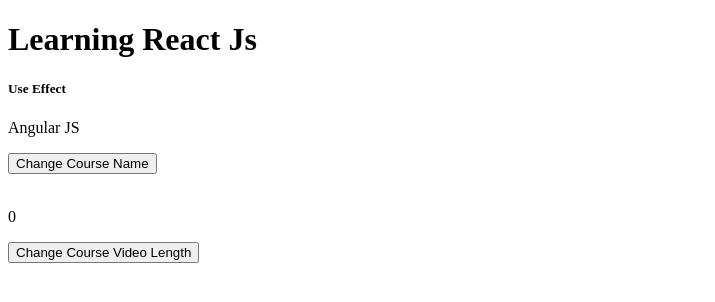
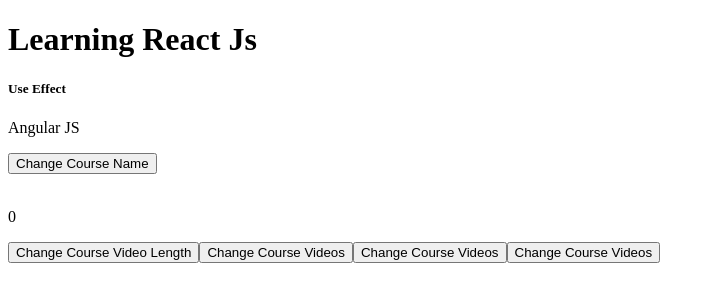
Before and after one commit to dharmapalkarki123/ReactLearning, a React (Vite) app: page / in a window 1280 px wide. Shown: the top 302 px of the page, without its empty margins (0-715 px from the left). Built offline with nearby package versions, Linux system fonts and the light colour scheme.

Commit message:
databinding

```diff
--- a/src/App.tsx
+++ b/src/App.tsx
@@ -1,7 +1,5 @@
 
 import './App.css'
-import DataEventBinding from './component/DataEventBinding'
-import UseState from './component/useHookState'
 import UseEffectEx from './component/useEffectEx'
 
 
--- a/src/component/useEffectEx.tsx
+++ b/src/component/useEffectEx.tsx
@@ -1,20 +1,29 @@
 import {useEffect,useState} from 'react';
 
-function useEffectEx(){
-
+function UseEffectEx(){
 
  const [courseName,setCourseName]=useState("Angular JS");
  const [courseVideoLength,setCourseVideoLength]=useState<number>(0);
 
   useEffect(()=>{
-
     console.log("Plain UseEffect");
-  });
+  }, []);
 
   useEffect(()=>{
     alert("UseEffect with dependency array");
     console.log("UseEffect with empty dependency array");
   },[]);
+
+
+  useEffect(()=>{
+    console.log("UseEffect with dependency array=>courseName");
+
+  },[courseName]);
+
+  useEffect(()=>{
+    console.log("UseEffect with dependency array=>Coursevideos");
+
+  },[courseVideoLength]);
 
   const changeCourseName=()=>{
 
@@ -26,6 +35,9 @@
   const changeVideoLength=()=>{
     setCourseVideoLength(10);
   }
+  const changeCourseVideos=(length:number)=>{
+    setCourseVideoLength(length);
+  }
 
 
   return <div>
@@ -36,8 +48,11 @@
     <br/>
     <p>{courseVideoLength}</p>
     <button onClick={changeVideoLength}>Change Course Video Length</button>
+    <button onClick={()=>changeCourseVideos(10)}>Change Course Videos</button>
+     <button onClick={()=>changeCourseVideos(20)}>Change Course Videos</button>
+      <button onClick={()=>changeCourseVideos(30)}>Change Course Videos</button>
   </div>
 
 }
 
-export default useEffectEx;
+export default UseEffectEx;
--- a/src/main.tsx
+++ b/src/main.tsx
@@ -1,4 +1,3 @@
-import { StrictMode } from 'react'
 import { createRoot } from 'react-dom/client'
 import './index.css'
 import App from './App.tsx'
```
